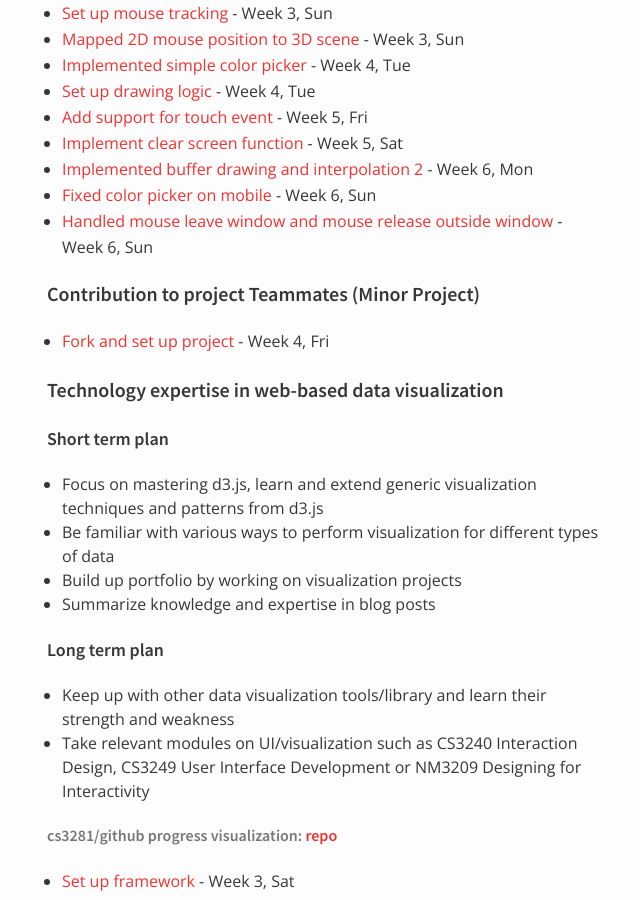
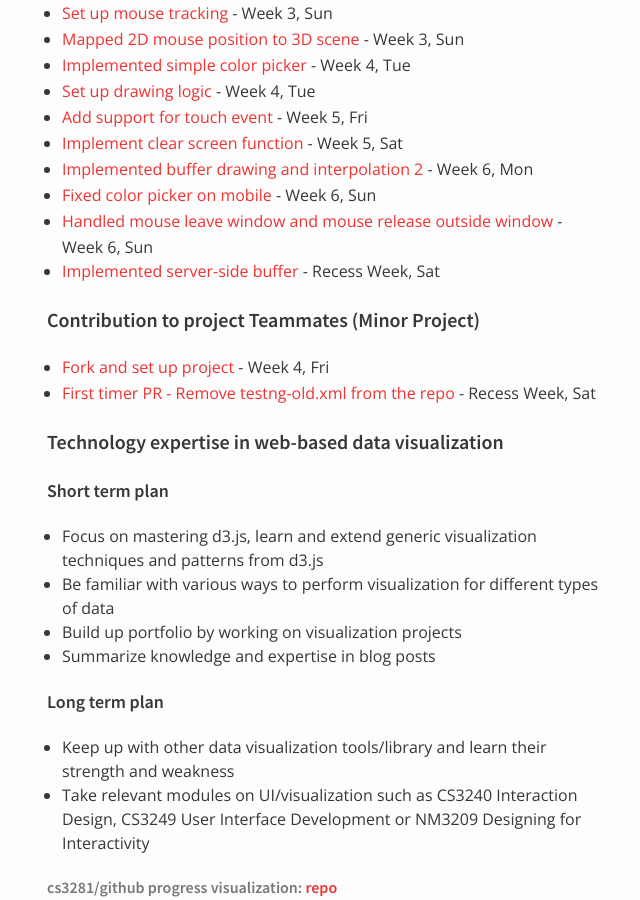
Before and after one commit to nus-oss/cs3281-AY1516S2-website, a Jekyll site: the page built from teams/socketio.md, in a window 1280 px wide and 900 px high, scrolled down 3257 px. Shown: the whole window, without its empty margins (323-963 px from the left). Built offline with Jekyll 4.4.1, drawn with Linux system fonts in a browser that asks for light colours.

Commit message:
update recess week zhu liang

```diff
--- a/teams/socketio.md
+++ b/teams/socketio.md
@@ -85,7 +85,7 @@ permalink: /teams/socketio/
   * [x] Displaying connection count - Week 6, Thur
   * [x] Implemented drawing logic with 2D Canvas
   * [x] Compatibility fixes for mobile and desktop - Week 6, Sun
-  * [ ] Server-side In-memory Buffer + Cap (pruning) - Recess Week
+  * [x] Server-side In-memory Buffer + Cap (pruning) - Recess Week
   * [ ] Particles for other drawing participants - Recess Week
   * [ ] Scale/tranformation for mobile devices with portrait viewport
   * [ ] Tutorial/guide
@@ -118,9 +118,11 @@ permalink: /teams/socketio/
   * [Implemented buffer drawing and interpolation](https://github.com/nus-fboa2016-si/whiteboard/commit/dc772b8e00980a309223d6e7fce5c6ecf5eb2f17) [2](https://github.com/nus-fboa2016-si/whiteboard/commit/9ef304ea4f262af1dc85a12ef5c13f2e45995511) - Week 6, Mon
   * [Fixed color picker on mobile](https://github.com/nus-fboa2016-si/whiteboard/commit/eca548045f8a83d6d3674408c9f610351439b9e7) - Week 6, Sun
   * [Handled mouse leave window and mouse release outside window](https://github.com/nus-fboa2016-si/whiteboard/commit/d8a8ba7d945f19a1a8d4426ff5f65222b725d7fe) - Week 6, Sun
+  * [Implemented server-side buffer](https://github.com/nus-fboa2016-si/whiteboard/commit/67a8208cfb8011df08250216858d01487d368682) - Recess Week, Sat
 
 #### Contribution to project Teammates (Minor Project)
-  * [Fork and set up project](https://github.com/paradite/repo) - Week 4, Fri
+  * [Fork and set up project](https://github.com/paradite/teammates) - Week 4, Fri
+  * [First timer PR - Remove testng-old.xml from the repo](https://github.com/TEAMMATES/teammates/pull/4830) - Recess Week, Sat
 
 #### Technology expertise in web-based data visualization
 
```
